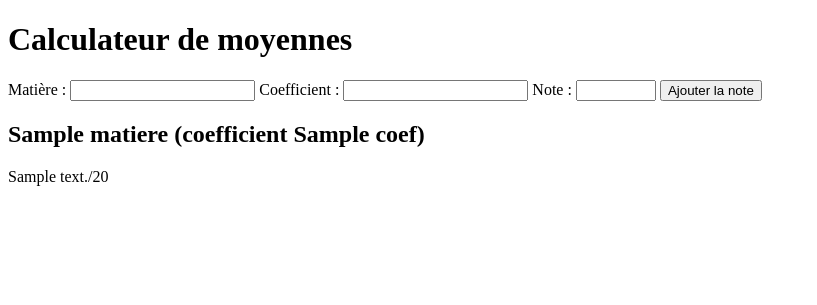
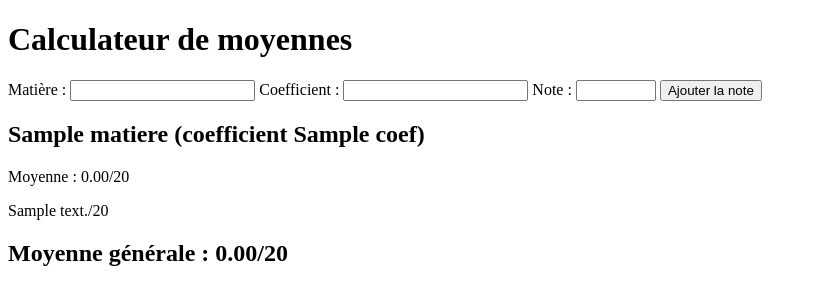
Before and after one commit to Abd-xl/Calculateur-Moyennes, a Flask app: template templates/index.html in a window 1280 px wide. Shown: the top 305 px of the page, without its empty margins (0-817 px from the left). Run offline with Flask 3, Linux system fonts and the light colour scheme; the template is opened without the code that fills it: most values are stand-ins (such as "Sample title", 1, 10 or a date in 2020).

Commit message:
feat: display subject and overall averages

```diff
--- a/templates/index.html
+++ b/templates/index.html
@@ -27,10 +27,13 @@
 
     {% for matiere, liste_notes in notes.items() %}
         <h2>{{ matiere }} (coefficient {{ coef[matiere] }})</h2>
+        <p>Moyenne : {{ "%.2f"|format(moyennes[matiere]) }}/20</p>
 
         {% for note in liste_notes %}
             <p>{{ note }}/20</p>
         {% endfor %}
     {% endfor %}
+
+    <h2>Moyenne générale : {{ "%.2f"|format(moyenne_generale) }}/20</h2>
 </body>
 </html>
```
